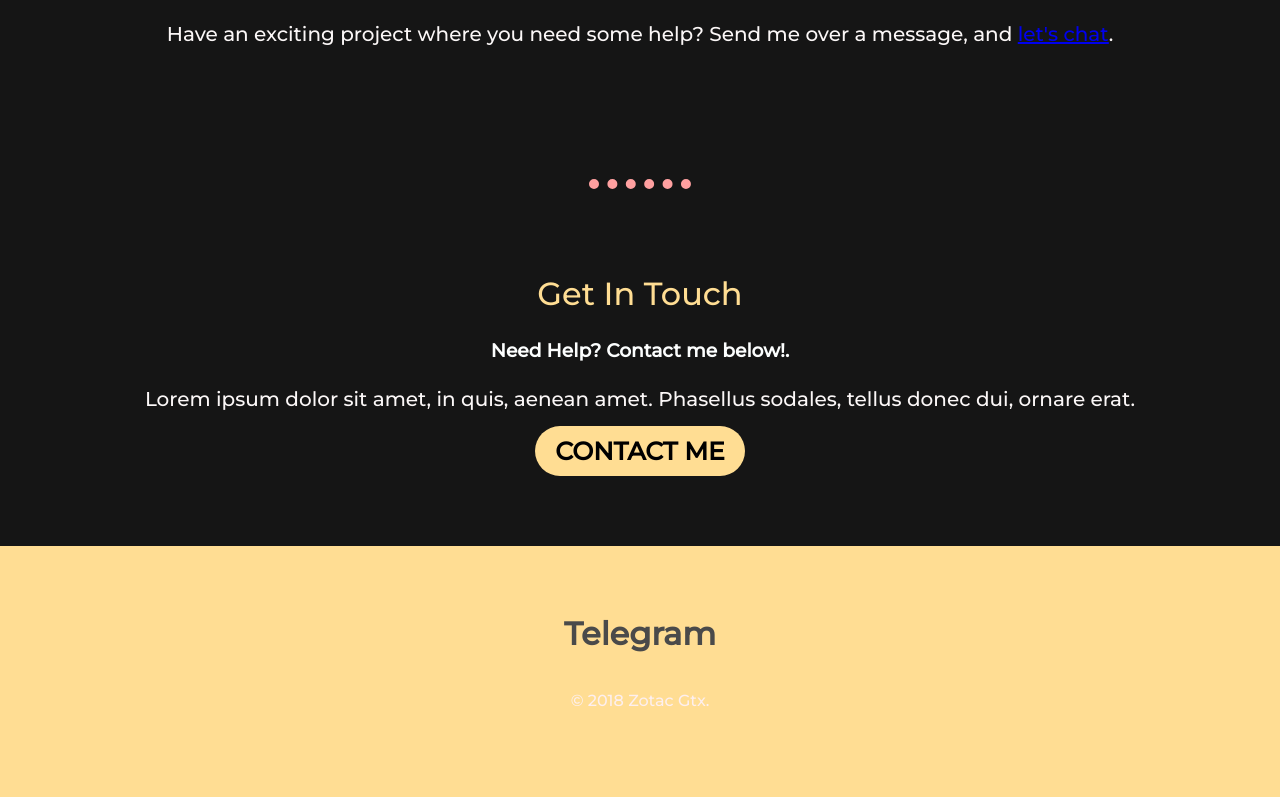
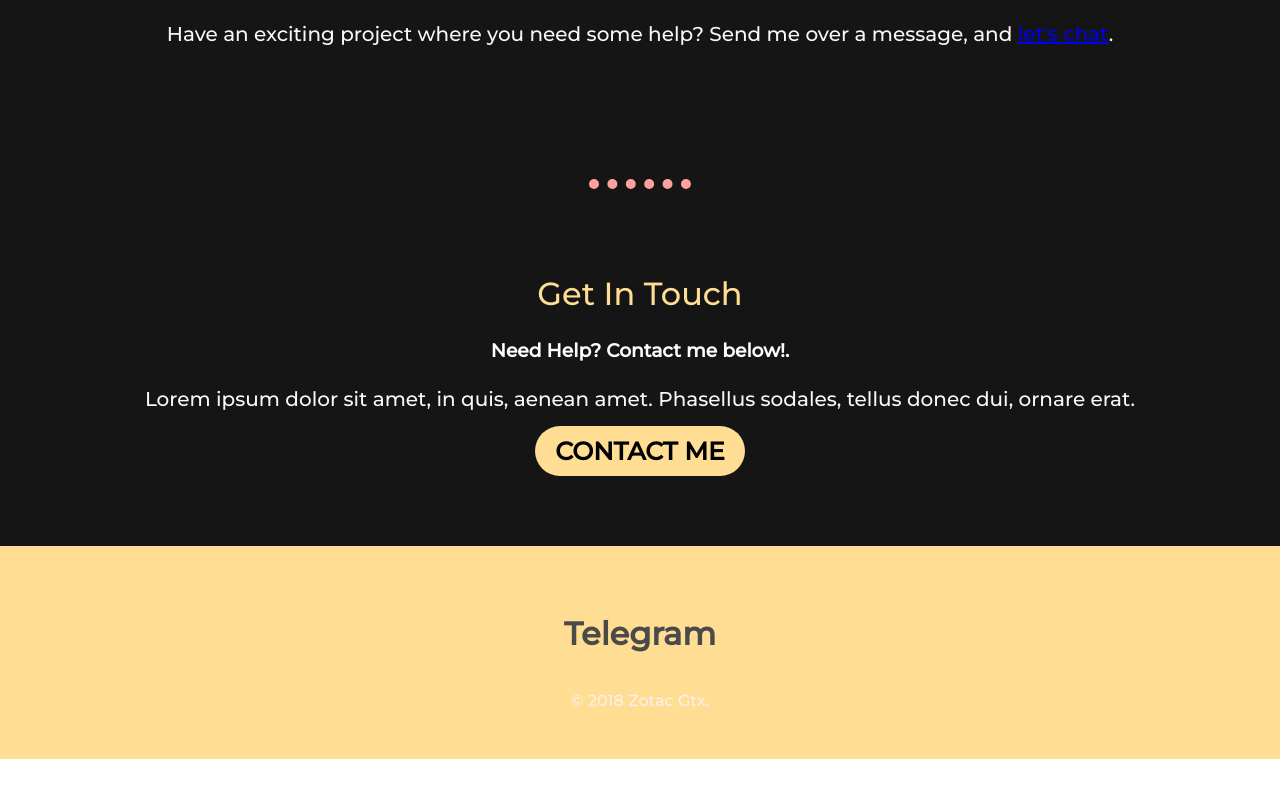
Before and after one commit to Zotq/cv, a plain HTML site: page index.html in a window 1280 px wide. Shown: the part 1549-2346 px from the top of the page. After the commit the page ends 2308 px from the top, so only its background shows below. Drawn offline with Linux system fonts and the light colour scheme.

Commit message:
Update styles.css

```diff
--- a/css/styles.css
+++ b/css/styles.css
@@ -49,7 +49,7 @@ a:hover {
 .bottom-container {
 
   background-color: #FFDD93;
-  padding: 50px 0 50px 0;
+  padding: 50px 0 10px 0;
 }
 
 .top-cloud {
```
